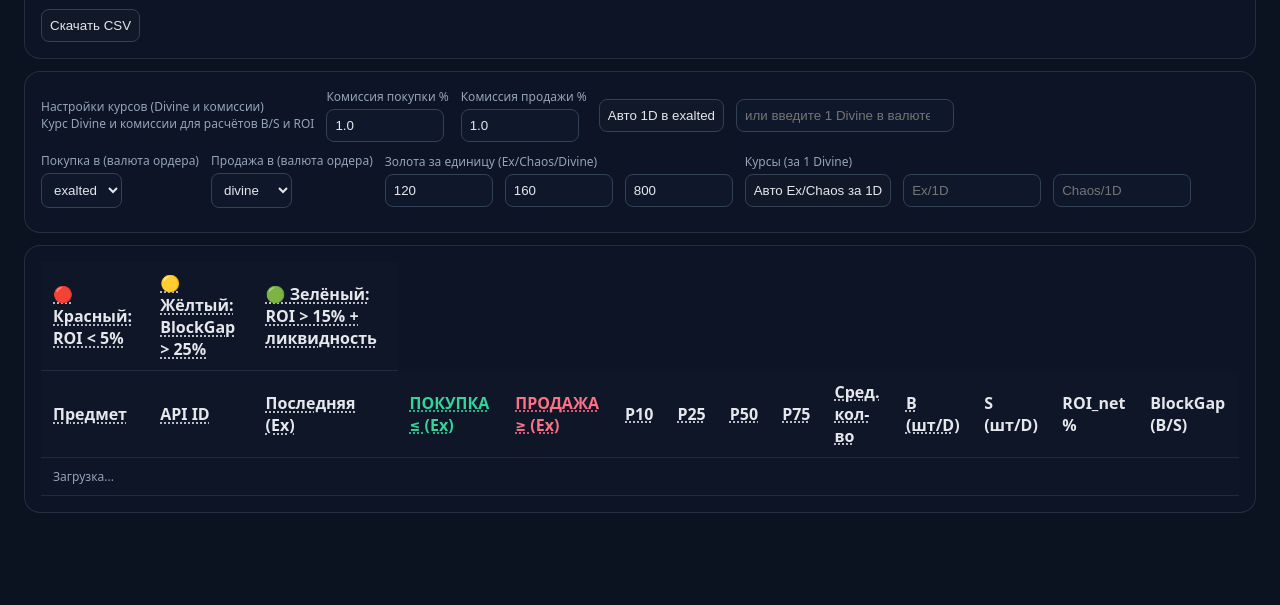
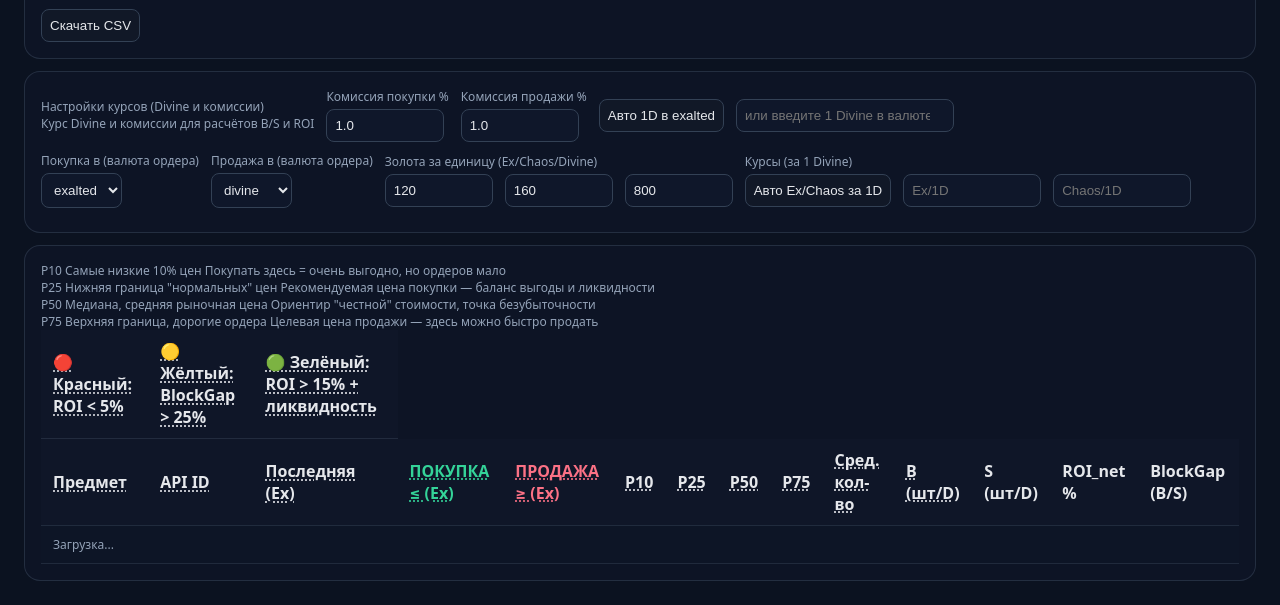
Before and after one commit to n3v3rrr/Poe, a website with bundled scripts: page public/index.html in a window 1280 px wide. Shown: the part 242-847 px from the top of the page. Before the commit the page ends 800 px from the top, so only its background shows below. Built offline with nearby package versions, Linux system fonts and the light colour scheme; files whose address does not match are found by name.

Commit message:
Add files via upload

```diff
--- a/public/index.html
+++ b/public/index.html
@@ -169,10 +169,27 @@
 
     <!-- Таблица -->
     <div class="card" style="margin-top:12px">
-      <div style="overflow:auto">
-        <table id="tbl">
-          <thead>
-            <th>🔴 Красный: ROI < 5%</th><th>🟡 Жёлтый: BlockGap > 25%</th><th>🟢 Зелёный: ROI > 15% + ликвидность</th>
+      <div style="overflow:auto"><table id="tbl">
+        <thead>
+          <th>🔴 Красный: ROI < 5%</th>
+          <th>🟡 Жёлтый: BlockGap > 25%</th>
+          <th>🟢 Зелёный: ROI > 15% + ликвидность</th>
+          <div class="row">
+            <div style="min-width:260px">
+              <div class="muted">P10
+                Самые низкие 10% цен
+                Покупать здесь = очень выгодно, но ордеров мало</div>
+              <div class="muted">P25
+                Нижняя граница "нормальных" цен
+                Рекомендуемая цена покупки — баланс выгоды и ликвидности</div>
+              <div class="muted">P50
+                Медиана, средняя рыночная цена
+                Ориентир "честной" стоимости, точка безубыточности</div>
+              <div class="muted">P75
+                Верхняя граница, дорогие ордера
+                Целевая цена продажи — здесь можно быстро продать</div>
+        </div>
+
             <tr>
 
               <th>Предмет</th><th>API ID</th><th>Последняя (Ex)</th>
```
